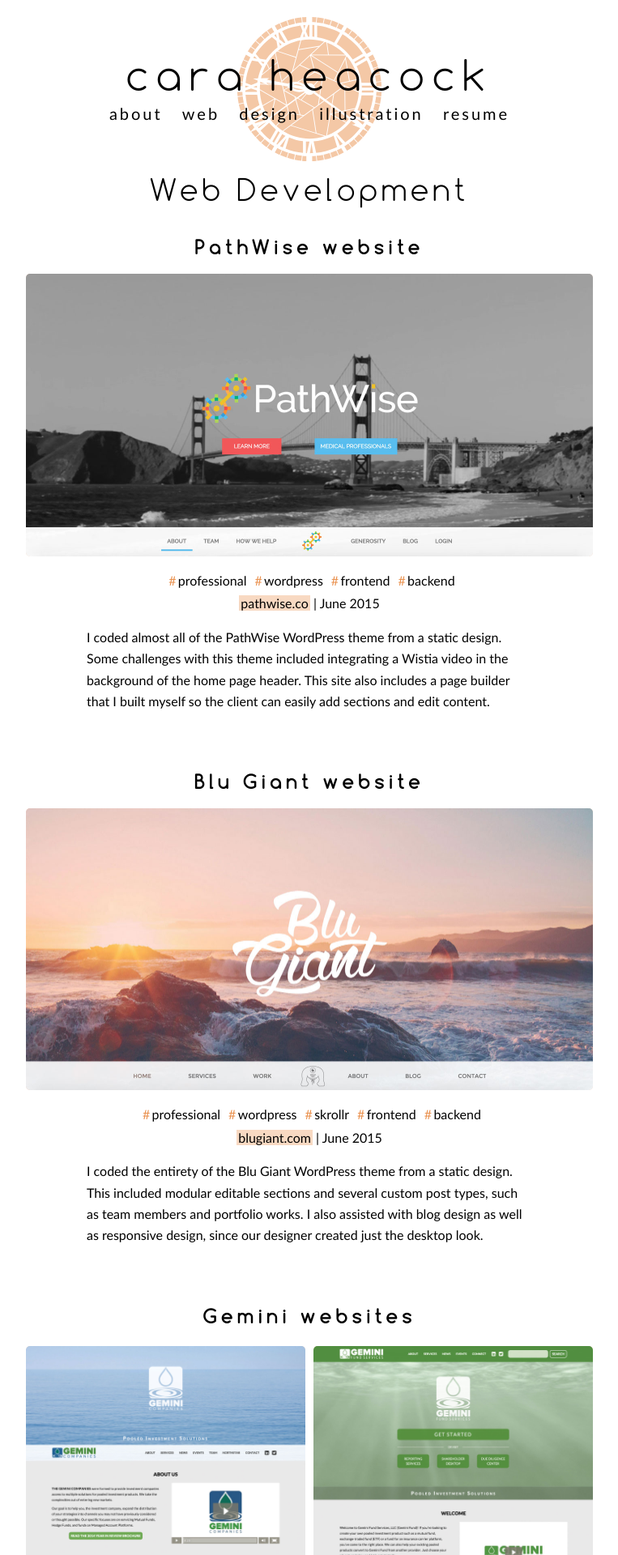
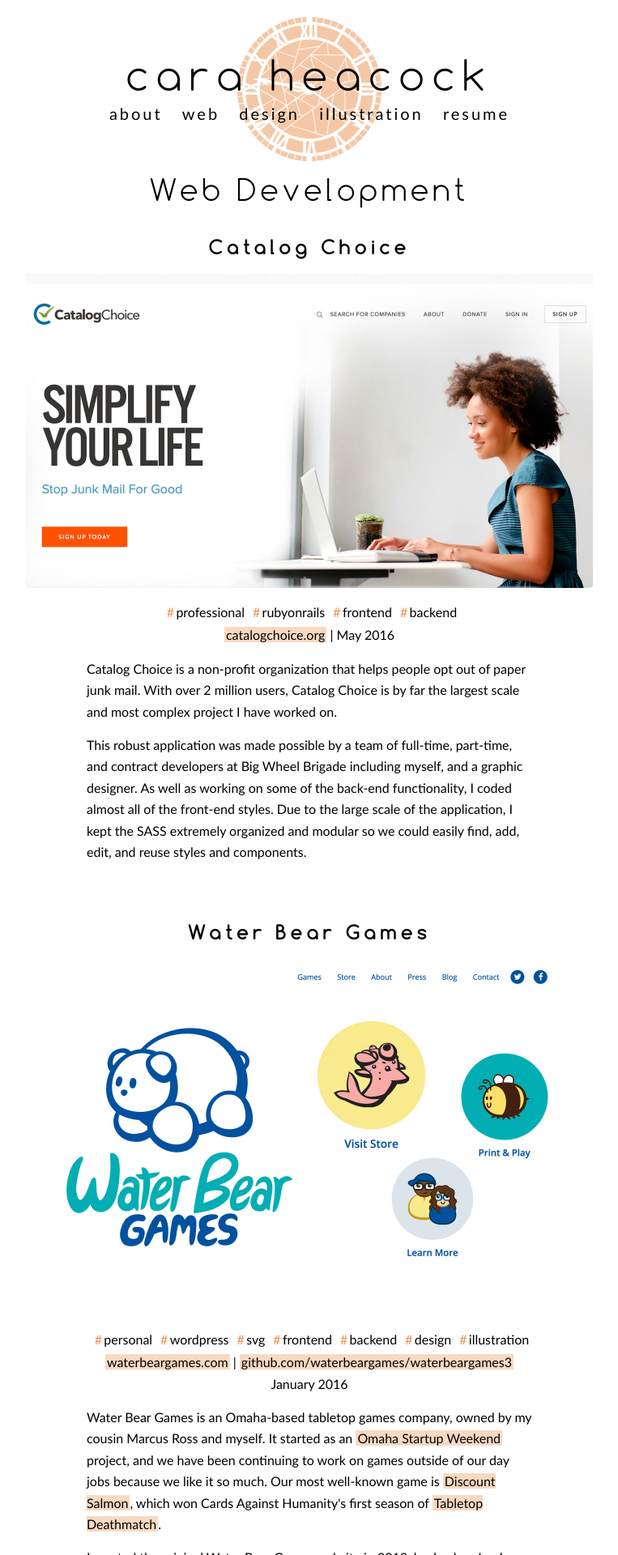
Before and after one commit to Caraheacock/caraheacock.github.io, a Jekyll site: the page built from web.html, in a window 1280 px wide. Shown: the top 1920 px of the page at 81% size, without its empty margins (258-1021 px from the left). Built offline with Jekyll 4.4.1, drawn with Linux system fonts in a browser that asks for light colours; some of the changed text lies outside the part shown.

Commit message:
Added new items to the web portfolio, edited older web items

```diff
--- a/_sass/_pages/_portfolio.scss
+++ b/_sass/_pages/_portfolio.scss
@@ -7,7 +7,7 @@
     max-width: 700px;
     margin: 3rem auto 7rem;
 
-    .port-headline h3 {
+    .port-headline {
         text-align: center;
     }
 
--- a/web.html
+++ b/web.html
@@ -6,9 +6,83 @@ title: Cara Heacock | Web Design
 <h2>Web Development</h2>
 
 <div class="port-item-container">
-    <div class="port-headline">
-        <h3>PathWise website</h3>
+    <h3 class="port-headline">Catalog Choice</h3>
+    <div class="port-image">
+        <a href="http://www.catalogchoice.org" target="_blank">
+            <img src="/images/web_catalog-choice_1400x776.jpg" width="1400" height="776" alt="Catalog Choice website" />
+        </a>
     </div>
+    <div class="port-info">
+        <ul>
+            <li>professional</li>
+            <li>rubyonrails</li>
+            <li>frontend</li>
+            <li>backend</li>
+        </ul>
+        <p><a href="http://www.catalogchoice.org" target="_blank">catalogchoice.org</a> | May 2016</p>
+    </div>
+    <div class="port-description">
+        <p>Catalog Choice is a non-profit organization that helps people opt out of paper junk mail. With over 2 million users, Catalog Choice is by far the largest scale and most complex project I have worked on.</p>
+        <p>This robust application was made possible by a team of full-time, part-time, and contract developers at Big Wheel Brigade including myself, and a graphic designer. As well as working on some of the back-end functionality, I coded almost all of the front-end styles. Due to the large scale of the application, I kept the SASS extremely organized and modular so we could easily find, add, edit, and reuse styles and components.</p>
+    </div>
+</div>
+
+<div class="port-item-container">
+    <h3 class="port-headline">Water Bear Games</h3>
+    <div class="port-image">
+        <a href="http://waterbeargames.com" target="_blank">
+            <img src="/images/web_water-bear-games_1400x880.jpg" width="1400" height="880" alt="Water Bear Games website" />
+        </a>
+    </div>
+    <div class="port-info">
+        <ul>
+            <li>personal</li>
+            <li>wordpress</li>
+            <li>svg</li>
+            <li>frontend</li>
+            <li>backend</li>
+            <li>design</li>
+            <li>illustration</li>
+        </ul>
+        <p><a href="http://waterbeargames.com" target="_blank">waterbeargames.com</a> | <a href="https://github.com/waterbeargames/waterbeargames3" target="_blank">github.com/waterbeargames/waterbeargames3</a></p>
+        <p>January 2016</p>
+    </div>
+    <div class="port-description">
+        <p>Water Bear Games is an Omaha-based tabletop games company, owned by my cousin Marcus Ross and myself. It started as an <a href="http://omaha.startupweekend.org/" target="_blank">Omaha Startup Weekend</a> project, and we have been continuing to work on games outside of our day jobs because we like it so much. Our most well-known game is <a href="http://waterbeargames.com/games/discount-salmon/" target="_blank">Discount Salmon</a>, which won Cards Against Humanity's first season of <a href="http://www.cardsagainsthumanity.com/deathmatch/" target="_blank">Tabletop Deathmatch</a>.</p>
+        <p>I created the original Water Bear Games website in 2013, back when I only knew HTML and CSS. After attending Omaha Code School in early 2014 and becoming a much better developer <em>and</em> designer, the Water Bear Games website was this ghost from my past that slowly killing me inside, and I was embarrassed to say I created it. Now I've designed and coded the current site and it looks infinitely better. With the help of WordPress we can easily edit content, write blog posts, and add more games as our company grows.</p>
+        <p>Also the animated bubbles in the home page header background make me inordinately amused. I have simple needs.</p>
+    </div>
+</div>
+
+<div class="port-item-container">
+    <h3 class="port-headline">Side Projects Club</h3>
+    <div class="port-image">
+        <a href="http://sideprojectsclub.com" target="_blank">
+            <img src="/images/web_side-projects-club_1400x788.jpg" width="1400" height="788" alt="Side Projects Club website" />
+        </a>
+    </div>
+    <div class="port-info">
+        <ul>
+            <li>personal</li>
+            <li>wordpress</li>
+            <li>svg</li>
+            <li>frontend</li>
+            <li>backend</li>
+            <li>design</li>
+            <li>illustration</li>
+        </ul>
+        <p><a href="http://sideprojectsclub.com" target="_blank">sideprojectsclub.com</a> | <a href="https://github.com/sideprojectsclub/side-projects-club" target="_blank">github.com/sideprojectsclub/side-projects-club</a></p>
+        <p>October 2015</p>
+    </div>
+    <div class="port-description">
+        <p>Side Projects Club is an Omaha-based meetup that I started. Its mission is to help people work on their side projects in a group setting by providing a space, scheduled times, and accountability. Since founding it in September 2015, there are now two chapters: one in Omaha, and one in Kansas City run independently of me.</p>
+        <p>I'm a very ambitious person with a lot of ideas and side projects, but I had trouble making myself work on them. I have a friend that I videochat with once a week where we screenshare and work on our projects and hold each other accountable, and I found I was getting a lot more done during my weekly hangouts with her than I was on my own and decided to introduce the idea to a large group setting.</p>
+        <p>The Side Projects Club website was the first website I created in a while that was 100% my personal aesthetic, and it was very fun to illustrate the SVGs and design and build it all myself.</p>
+    </div>
+</div>
+
+<div class="port-item-container">
+    <h3 class="port-headline">PathWise website</h3>
     <div class="port-image">
         <a href="http://pathwise.co" target="_blank">
             <img src="/images/web_pathwise_1400x698.jpg" width="1400" height="698" alt="PathWise website" />
@@ -24,14 +98,12 @@ title: Cara Heacock | Web Design
         <p><a href="http://pathwise.co" target="_blank">pathwise.co</a> | June 2015</p>
     </div>
     <div class="port-description">
-        <p>I coded almost all of the PathWise WordPress theme from a static design. Some challenges with this theme included integrating a Wistia video in the background of the home page header. This site also includes a page builder that I built myself so the client can easily add sections and edit content.</p>
+        <p>PathWise is a financial advisory firm and a client of Blu Giant. I coded almost all of the PathWise WordPress theme myself from a static design. Some challenges with this theme included integrating a Wistia video in the background of the home page header. This site also includes a page builder that I built myself so the client can easily add sections and edit content.</p>
     </div>
 </div>
 
 <div class="port-item-container">
-    <div class="port-headline">
-        <h3>Blu Giant website</h3>
-    </div>
+    <h3 class="port-headline">Blu Giant website</h3>
     <div class="port-image">
         <a href="http://www.blugiant.com" target="_blank">
             <img src="/images/web_blu-giant_1400x697.jpg" width="1400" height="697" alt="Blu Giant website" />
@@ -48,14 +120,12 @@ title: Cara Heacock | Web Design
         <p><a href="http://www.blugiant.com" target="_blank">blugiant.com</a> | June 2015</p>
     </div>
     <div class="port-description">
-        <p>I coded the entirety of the Blu Giant WordPress theme from a static design. This included modular editable sections and several custom post types, such as team members and portfolio works. I also assisted with blog design as well as responsive design, since our designer created just the desktop look.</p>
+        <p>Blu Giant is a creative agency that specializes in services for finacial advisors and firms. I coded the entirety of the Blu Giant WordPress theme from a static design. This included modular editable sections and several custom post types, such as team members and portfolio works. I also assisted with blog design as well as responsive design, since the designer created just the desktop look.</p>
     </div>
 </div>
 
 <div class="port-item-container">
-    <div class="port-headline">
-        <h3>Gemini websites</h3>
-    </div>
+    <h3 class="port-headline">Gemini websites</h3>
     <div class="port-image">
         <a class="port-image-half-width" href="http://www.thegeminicompanies.com" target="_blank">
             <img src="/images/web_gemini-companies_1400x1200.jpg" width="1400" height="1200" alt="The Gemini Companies website" />
@@ -81,14 +151,12 @@ title: Cara Heacock | Web Design
         <p>February 2015</p>
     </div>
     <div class="port-description">
-        <p>I coded the theme for the Gemini sites as one of my first large solo projects at Blu Giant. I created a single theme that could be used for The Gemini Companies as well as its subsidiaries with several customizations such as custom colors, editable contents of the navigation bar and footer, and editable sections with the first version of my page builder.</p>
+        <p>The Gemini Companies provide services and solutions to advisors and firms in the financial industry. I coded the theme for the Gemini sites as one of my first large solo projects at Blu Giant. I created a single theme that could be used for The Gemini Companies as well as its subsidiaries with several customizations such as custom colors, editable contents of the navigation bar and footer, and editable sections with the first version of my page builder.</p>
     </div>
 </div>
 
 <div class="port-item-container">
-    <div class="port-headline">
-        <h3>Nova themes</h3>
-    </div>
+    <h3 class="port-headline">Nova themes</h3>
     <div class="port-image">
         <a class="port-image-half-width" href="http://timeenoughatlast.flywheelsites.com" target="_blank">
             <img src="/images/web_nova_time-enough-at-last_1400x1000.jpg" width="1400" height="1000" alt="Time Enough at Last theme" />
@@ -110,22 +178,18 @@ title: Cara Heacock | Web Design
             <li>frontend</li>
             <li>backend</li>
         </ul>
-        <p><a href="http://www.blugiant.com/nova" target="_blank">blugiant.com/nova</a> | December 2014&ndash;Ongoing</p>
+        <p><a href="http://www.blugiant.com/nova" target="_blank">blugiant.com/nova</a> | December 2014&ndash;October 2015</p>
     </div>
     <div class="port-description">
-        <p>Nova was created as an alternative solution to Blu Giant's custom built websites. Nova themes are premade and come with the ability to edit colors, the navigation bar and footer, the logo, pages, and sections on pages. All the Nova themes come with a page builder that I coded myself from the ground up, which allows clients to easily add and edit content, backgrounds, icons, buttons, and more.</p>
-        <p>The Nova themes have honestly become my pet project. I enjoy the challenge of creating themes that have just enough customization to allow clients to insert their brands as well as easily be able to edit content, colors, and imagery.</p>
+        <p>Nova was created as an alternative solution to Blu Giant's custom built websites. Nova themes come with the ability to edit colors, the navigation bar and footer, the logo, pages, and sections on pages. All the Nova themes come with a page builder that I coded myself from the ground up, which allows clients to easily add and edit content, backgrounds, icons, buttons, and more.</p>
+        <p>The Nova themes were my pet project during my time at Blu Giant. I enjoyed the challenge of creating themes that have just enough customization to allow clients to insert their brands as well as easily be able to edit content, colors, and imagery.</p>
     </div>
 </div>
 
 <div class="port-item-container">
-    <div class="port-headline">
-        <h3>Ervin &amp; Smith website</h3>
-    </div>
+    <h3 class="port-headline">Ervin &amp; Smith website</h3>
     <div class="port-image">
-        <a href="http://ervinandsmith.com" target="_blank">
-            <img src="/images/web_ervin-and-smith_1400x991.jpg" alt="Ervin &amp; Smith" width="1400" height="991" />
-        </a>
+        <img src="/images/web_ervin-and-smith_1400x991.jpg" alt="Ervin &amp; Smith" width="1400" height="991" />
     </div>
     <div class="port-info">
         <ul>
@@ -135,18 +199,16 @@ title: Cara Heacock | Web Design
             <li>frontend</li>
             <li>backend</li>
         </ul>
-        <p><a href="http://ervinandsmith.com" target="_blank">ervinandsmith.com</a> | July 2014</p>
+        <p>July 2014</p>
     </div>
     <div class="port-description">
-        <p>During my internship at Ervin &amp; Smith, my fellow intern and I created the Ervin &amp; Smith WordPress theme from scratch. This was one of the first WordPress themes I created. I primarily coded the front-end and became fluent in SASS, while the other intern did most of the back-end.</p>
-        <p>While I did not code the majority of the back-end, I did code a significant portion for Ervin &amp; Smith's feed at the bottom of the home page which intermingles blog posts, Facebook posts, and tweets. This required integration with Facebook and Twitter APIs.</p>
+        <p>During my internship at the marketing agency Ervin &amp; Smith, my fellow intern and I created the Ervin &amp; Smith WordPress theme from scratch. This was one of the first WordPress themes I created. I primarily coded the front-end and became fluent in SASS, while the other intern did most of the back-end.</p>
+        <p>The Ervin &amp; Smith website has since <a href="http://ervinandsmith.com" target="_blank">been updated</a>, but this project still holds a special place in my heart as my first high-visibility WordPress site.</p>
     </div>
 </div>
 
 <div class="port-item-container">
-    <div class="port-headline">
-        <h3>This looks familiar&hellip;</h3>
-    </div>
+    <h3 class="port-headline">This looks familiar&hellip;</h3>
     <div class="port-image">
         <img src="/images/web_portfolio_1400x883.jpg" alt="Porfolio site" width="1400" height="883" />
         </a>
@@ -168,9 +230,7 @@ title: Cara Heacock | Web Design
 </div>
 
 <div class="port-item-container">
-    <div class="port-headline">
-        <h3>Lydia Butterfly video game</h3>
-    </div>
+    <h3 class="port-headline">Lydia Butterfly video game</h3>
     <div class="port-image">
         <a href="http://lydiab.herokuapp.com" target="_blank">
             <img src="/images/web_lydia-butterfly_1400x678.jpg" alt="Lydia Butterfly" width="1400" height="678" />
@@ -197,9 +257,7 @@ title: Cara Heacock | Web Design
 </div>
 
 <div class="port-item-container">
-    <div class="port-headline">
-        <h3>Omawho</h3>
-    </div>
+    <h3 class="port-headline">Omawho</h3>
     <div class="port-image">
         <img src="/images/web_omawho_1400x1090.jpg" alt="Omawho" width="1400" height="1090" />
     </div>
```
Also changed, not shown: images/web_catalog-choice_1400x776.jpg (added), images/web_side-projects-club_1400x788.jpg (added), images/web_water-bear-games_1400x880.jpg (added).
